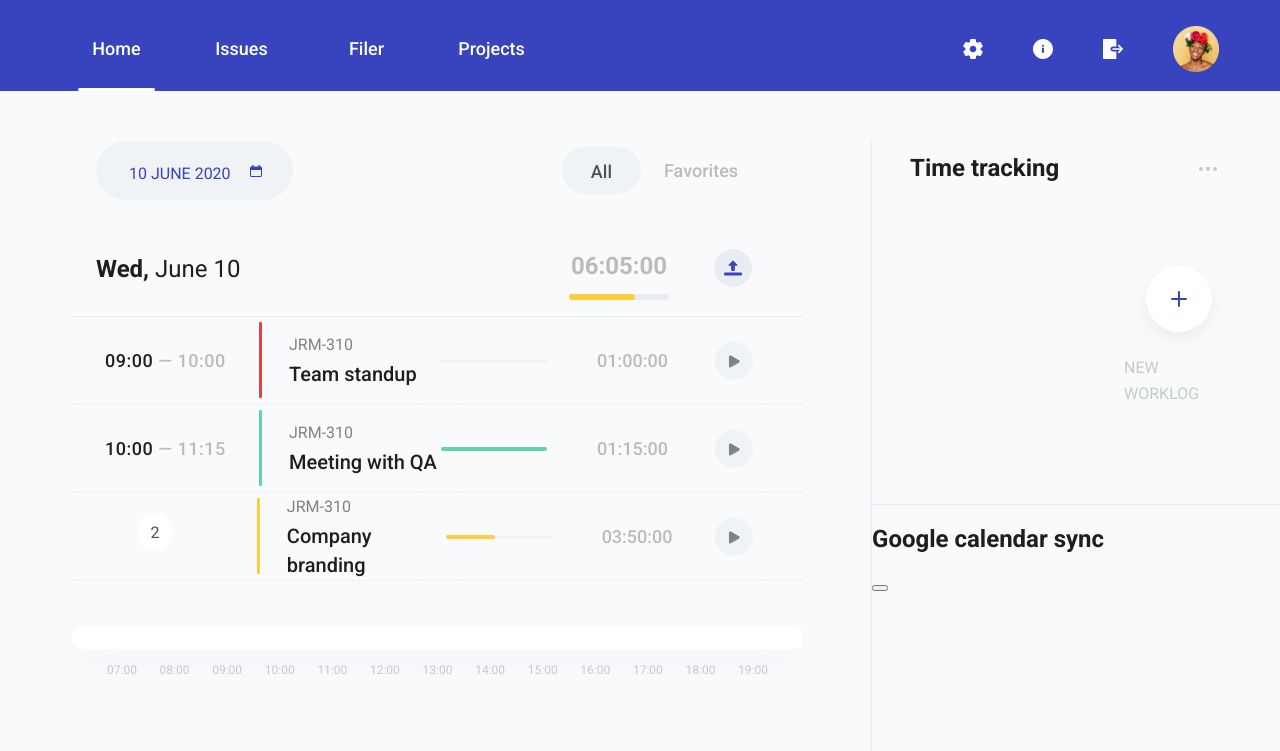
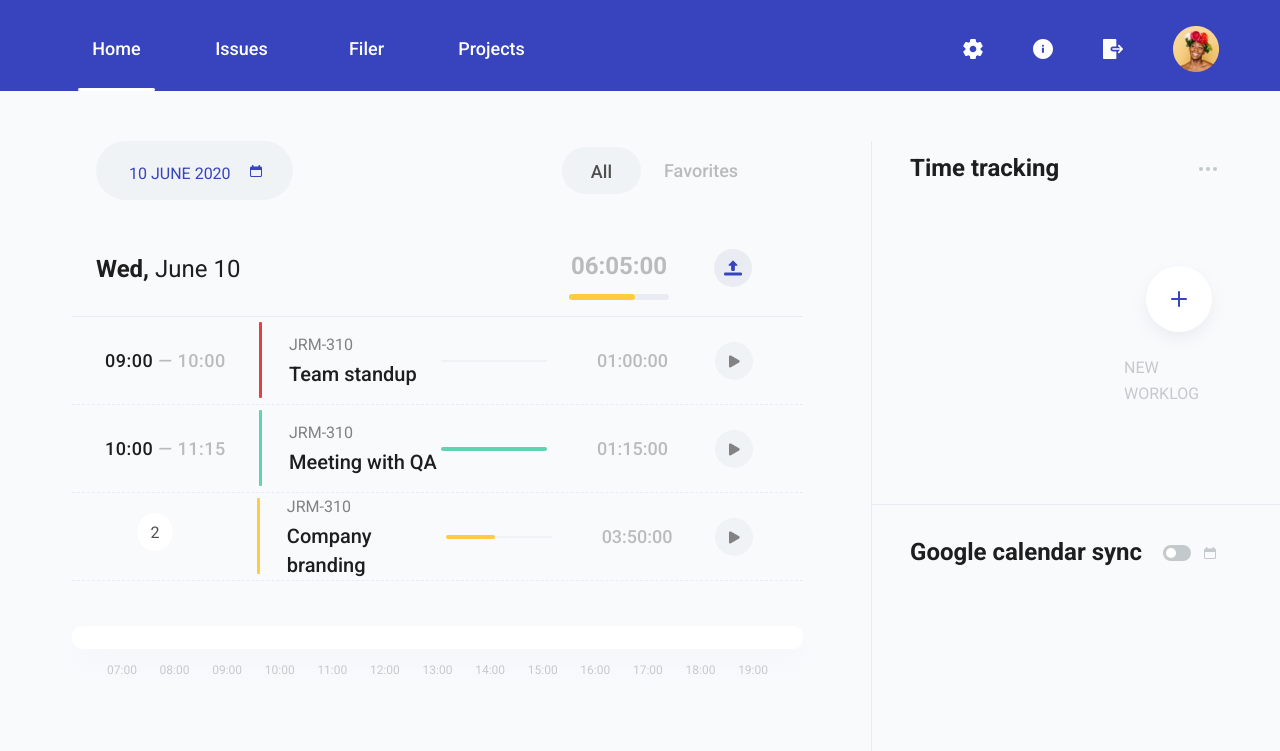
Before and after one commit to irina-lu/time-tracker, a plain HTML site: page index.html in a window 1280 px wide. Shown: the top 751 px of the page. Drawn offline with Linux system fonts and the light colour scheme.

Commit message:
Google sync header realiration

```diff
--- a/css/style.css
+++ b/css/style.css
@@ -543,3 +543,72 @@ body {
   margin-left: 214px;
   color: #C4CACB;
 }
+
+.google-sync {
+  padding: 30px 60px 0 38px;
+}
+
+.google-sync__title-wrapper {
+  display: flex;
+  align-items: center;
+}
+
+.google-sync__title {
+  margin: 0;
+  padding: 0;
+  margin-right: 21px;
+  font-size: 24px;
+  line-height: 35px;
+  font-weight: bold;
+}
+
+.google-sync__label {
+  position: relative;
+  display: block;
+  width: 28px;
+  height: 16px;
+  background-color: #C4CACB;
+  border-radius: 20px;
+  cursor: pointer;
+  transition: background-color 0.3s ease-in;
+}
+
+.google-sync__label::before {
+  content: "";
+  position: absolute;
+  top: 3px;
+  left: 3px;
+  width: 10px;
+  height: 10px;
+  background-color: #ffffff;
+  border-radius: 50%;
+  transform: translateX(0);
+  transition: transform 0.3s ease-in;
+}
+
+.google-sync__checkbox:checked+.google-sync__label {
+  background-color: #3744BD;
+  transition: background-color 0.3s ease-in;
+}
+
+.google-sync__checkbox:checked+.google-sync__label::before {
+  transform: translateX(13px);
+  transition: transform 0.3s ease-in;
+}
+
+.google-sync__calendar {
+  border: none;
+  background-color: transparent;
+  width: 20px;
+  height: 20px;
+  margin-left: auto;
+  background-image: url("../img/icon/calendar-gray.svg");
+  background-position: center;
+  background-repeat: no-repeat;
+  cursor: pointer;
+}
+
+.google-sync__calendar:hover,
+.google-sync__calendar:focus {
+  background-image: url("../img/icon/calendar.svg");
+}
--- a/index.html
+++ b/index.html
@@ -268,10 +268,12 @@
     </section>
 
     <section class="google-sync">
-      <h2 class="google-sync__title">Google calendar sync</h2>
-      <input class="visually-hidden" type="checkbox" name="sync-checkbox" />
-      <span class="google-sync__checkbox"></span>
-      <button class="google-sync__calendar"></button>
+      <div class="google-sync__title-wrapper">
+        <h2 class="google-sync__title">Google calendar sync</h2>
+        <input id="google-check" class="visually-hidden google-sync__checkbox" type="checkbox" name="sync-checkbox" />
+        <label for="google-check" class="google-sync__label"></label>
+        <button class="google-sync__calendar"><span class="visually-hidden">Open calendar</span></button>
+      </div>
     </section>
   </main>
 </body>
```
Also changed, not shown: img/icon/calendar-gray.svg (added).
